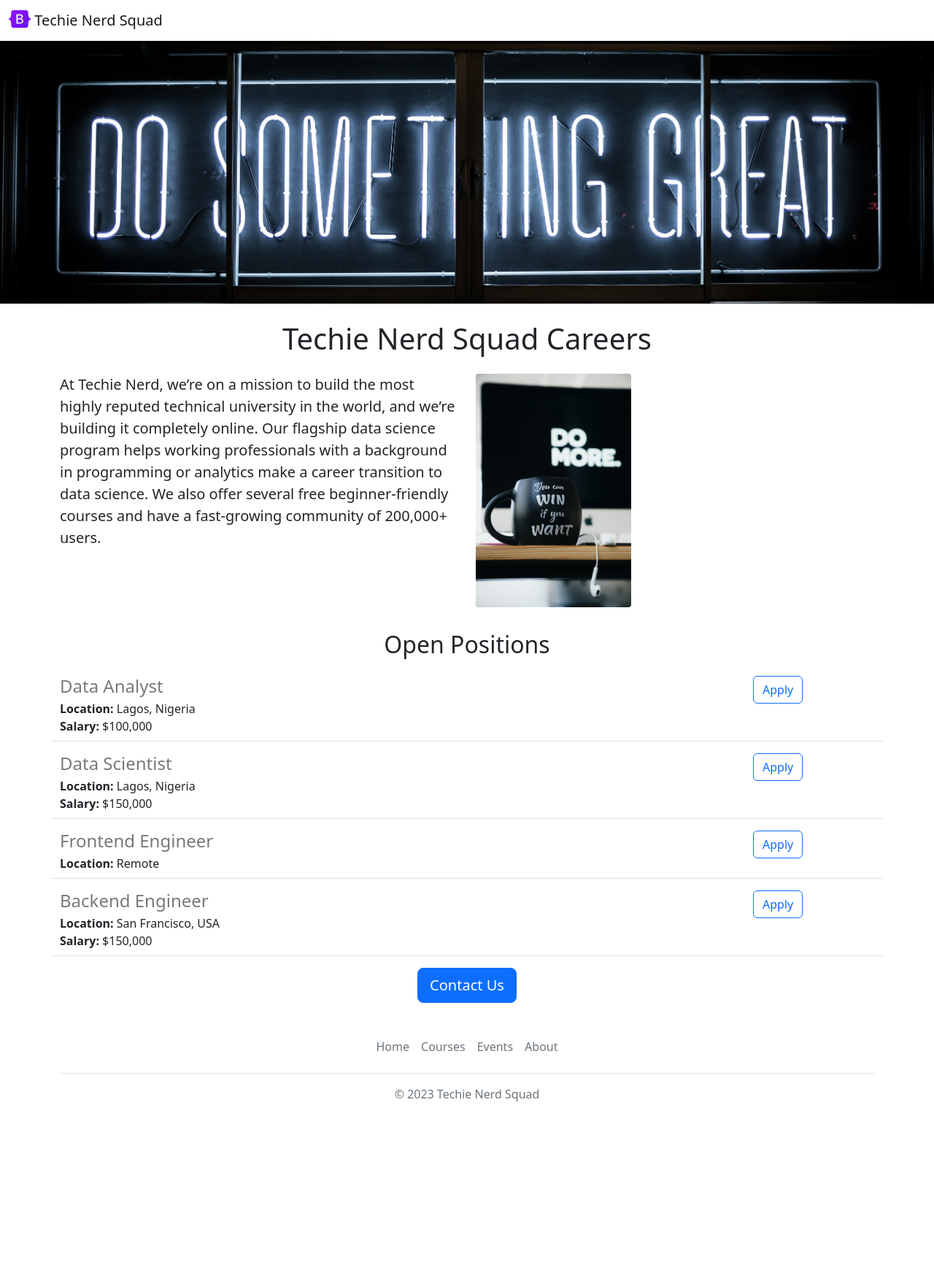
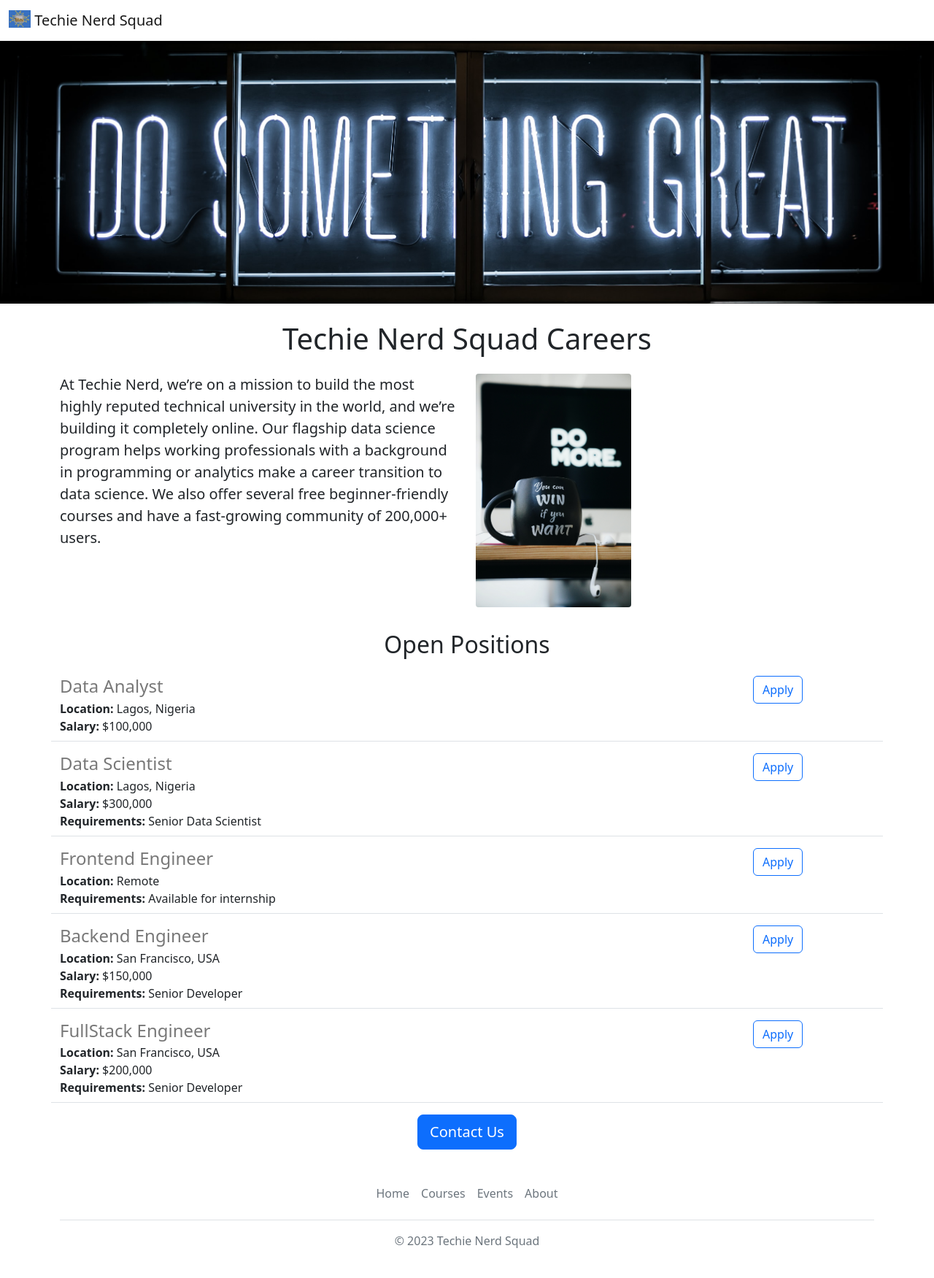
Before and after one commit to TechieNerdSolutions/Techie-Nerd-Squad, a Flask app: page / in a window 1280 px wide. Shown: the top 1751 px of the page at 73% size. Before the commit the page ends 1509 px from the top, so only its background shows below. Run offline with Flask 2, Linux system fonts and the light colour scheme.

Commit message:
remove svg

```diff
--- a/app.py
+++ b/app.py
@@ -13,18 +13,28 @@ JOBS = [
     'id': 2,
     'title': 'Data Scientist',
     'location': 'Lagos, Nigeria',
-    'salary': ' $150,000'
+    'salary': ' $300,000',
+    'requirements': 'Senior Data Scientist'
   },
   {
     'id': 3,
     'title': 'Frontend Engineer',
-    'location': 'Remote'
+    'location': 'Remote',
+    'requirements': 'Available for internship'
   },
   {
     'id': 4,
     'title': 'Backend Engineer',
     'location': 'San Francisco, USA',
-    'salary': '$150,000'
+    'salary': '$150,000',
+    'requirements': 'Senior Developer'
+  },
+  {
+    'id': 5,
+    'title': 'FullStack Engineer',
+    'location': 'San Francisco, USA',
+    'salary': '$200,000',
+    'requirements': 'Senior Developer'
   }
 ]
 
@@ -34,6 +44,10 @@ def tnsquad():
                            jobs=JOBS,
                            company_name='Techie Nerd Squad')
 
+@app.route("/contact")
+def contact():
+    return render_templeate('contact.html')
+
 @app.route("/api/jobs")
 def list_jobs():
   return jsonify(JOBS)
--- a/templates/jobitem.html
+++ b/templates/jobitem.html
@@ -12,6 +12,11 @@
       <b>Salary:</b> {{job['salary']}}
     </div>
     {% endif %}
+    {% if 'requirements' in job %}
+    <div>
+      <b>Requirements:</b> {{job['requirements']}}
+    </div>
+    {% endif %}
   </div>
   <div class="col-2 padding-right:16px">
     <a href="mailto:hello@tnsquad.com?subject=Application%20for%20{{job['title']}}&body=My%20name%3A%20%3Cyour%20name%20here%3E%0D%0A%0D%0AMy%20Resume%20link%3A%20%3Cresume%20link%3E%0D%0A%0D%0AMy%20LinkedIn%20link%3A%20%3Clinkedin%20in%3E%0D%0A%0D%0A" type="button" class="btn btn-outline-primary float-right align-middle" >Apply</a>
--- a/templates/nav.html
+++ b/templates/nav.html
@@ -1,7 +1,7 @@
 <nav class="navbar shadow-sm fixed-top bg-white">
   <div class="container-fluid">
     <a class="navbar-brand" href="#">
-      <img src="/static/logo.svg" alt="" width="30" height="24" class="d-inline-block align-text-top">
+      <img src="/static/tnslogo.jpg" alt="" width="30" height="24" class="d-inline-block align-text-top">
       Techie Nerd Squad
     </a>
   </div>
```
Also changed, not shown: static/logo.svg (deleted), static/tnslogo.jpg (added), 2 other files.
